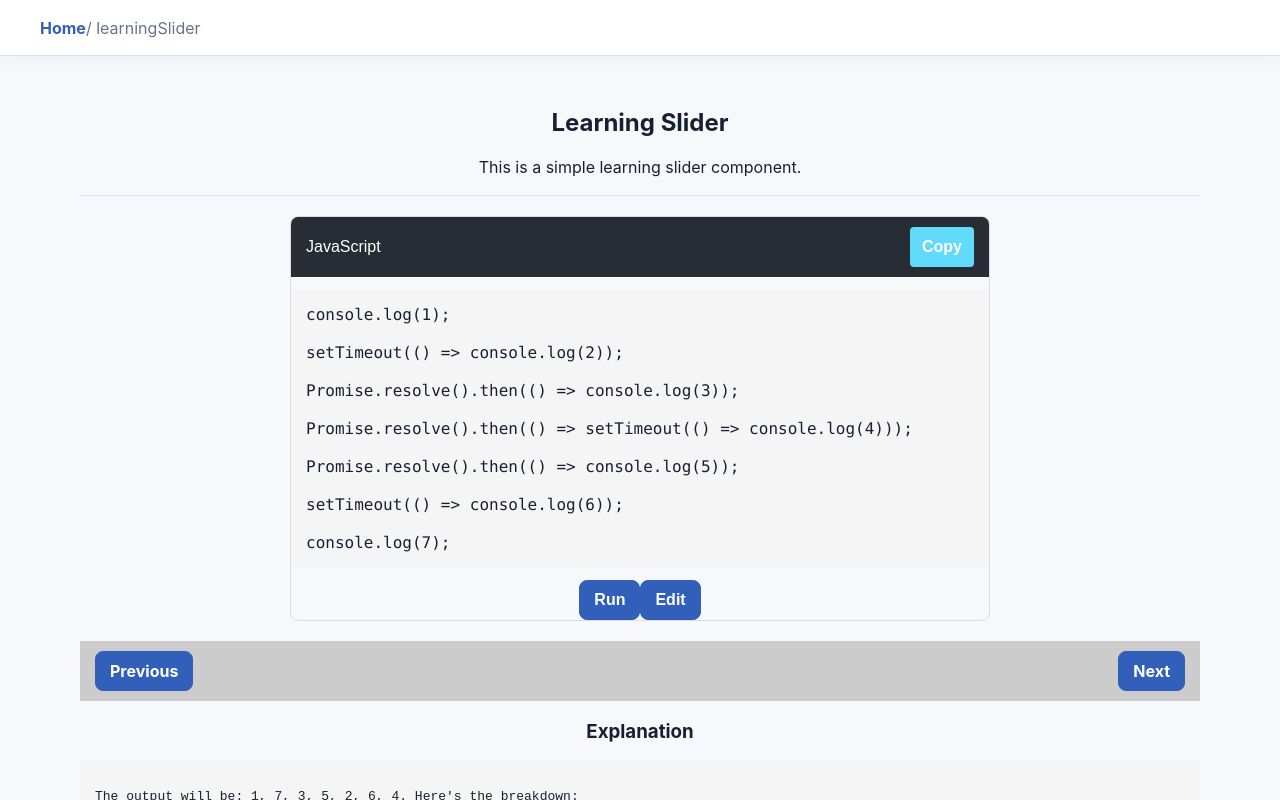
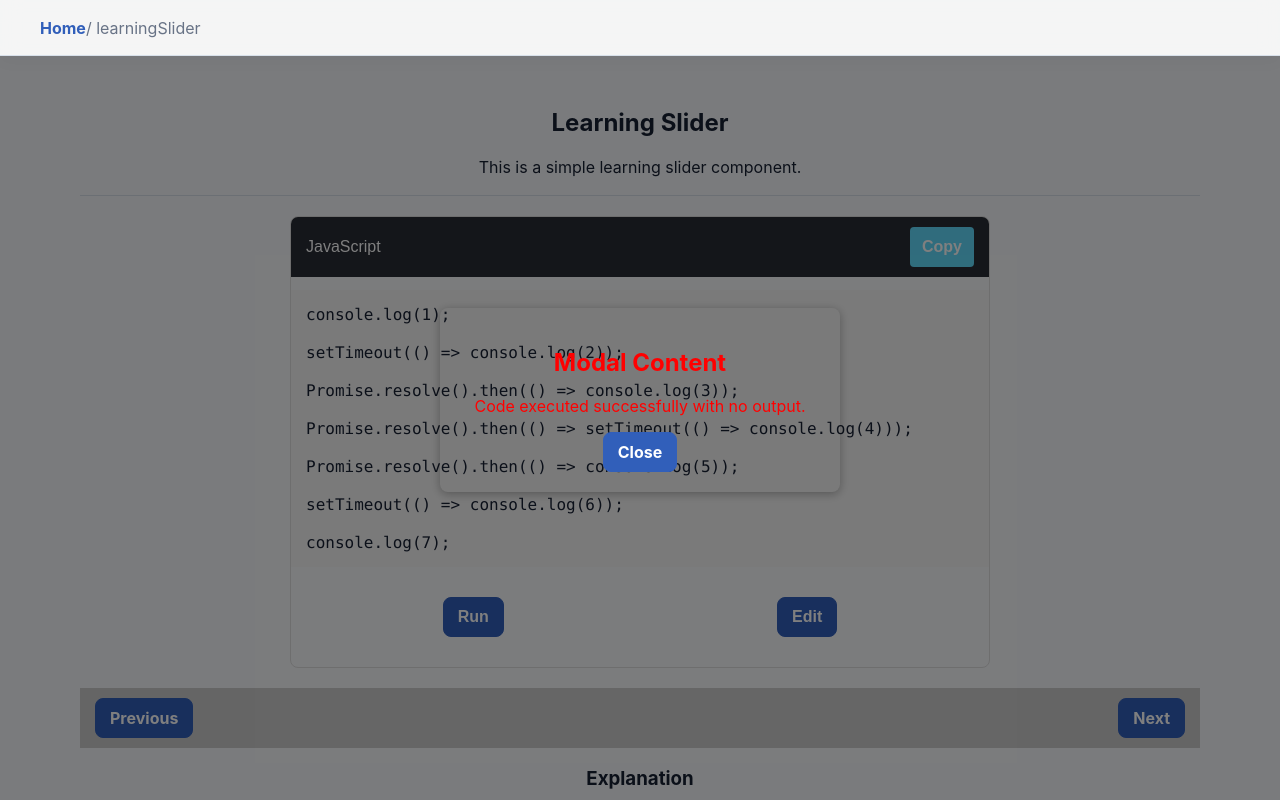
Before and after one commit to Anand-1/typescript-app, a React (Create React App) app: page /learningSlider in a window 1280 px wide. Shown: the top 800 px of the page. Built offline with nearby package versions, Linux system fonts and the light colour scheme.

Commit message:
Modal implementation

```diff
--- a/src/App.css
+++ b/src/App.css
@@ -153,18 +153,6 @@
   text-align: left;
 }
 
-.modal {
-  position: "fixed";
-  top: 0;
-  left: 0;
-  right: 0;
-  bottom: 0;
-  background-color: "rgba(0, 0, 0, 0.5)";
-  display: "flex";
-  align-items: "center";
-  justify-content:center;
-  box-shadow: var(--shadow);
-}
 
 hr {
   border: 0;
--- a/src/LearningSlider/Explanation.tsx
+++ b/src/LearningSlider/Explanation.tsx
@@ -5,10 +5,36 @@ type Props = {
 };
 
 const Explanation: React.FC<Props> = ({ explanation }) => {
+  const [showExplanation, setShowExplanation] = React.useState<boolean>(false);
+  const toggleExplanation = () => {
+    setShowExplanation(!showExplanation);
+  };
+
+  const copyExplanation = () => {
+    navigator.clipboard.writeText(explanation).catch(() => {
+      /* ignore clipboard errors */
+    });
+  };
+  const editExplanation = () => {
+    const updated = window.prompt("Edit explanation:", explanation);
+    if (updated !== null) {
+      // In a real app, you'd want to update the state here
+      alert("Updated explanation: " + updated);
+    }
+  };
   return (
     <div className="explanation">
       <h3>Explanation</h3>
-      <pre><p>{explanation}</p></pre>
+      <div className="explanation-buttons">
+        <button onClick={copyExplanation}>Copy Explanation</button>
+        <button onClick={editExplanation}>Edit Explanation</button>
+        <button onClick={toggleExplanation}>Show Explanation</button>
+      </div>
+      {showExplanation && (
+        <pre className="explanation-content">
+          <p>{explanation}</p>
+        </pre>
+      )}
     </div>
   );
 };
--- a/src/LearningSlider/LearningSlider.css
+++ b/src/LearningSlider/LearningSlider.css
@@ -44,3 +44,22 @@ pre {
   display: flex;
   padding: 10px 15px;
 }
+
+.changeButtons{
+  margin: 20px auto;
+  justify-content: space-around;
+  display: flex;
+  padding: 10px 15px;
+}
+
+.explanation-buttons{
+  background: #282c34;
+  color: #fff;
+  border: none;
+  padding: 6px 12px;
+  cursor: pointer;
+  border-radius: 4px;
+  font-weight: bold;
+  display: flex;
+  justify-content: space-around;
+}
--- a/src/LearningSlider/SnippetSlider.tsx
+++ b/src/LearningSlider/SnippetSlider.tsx
@@ -1,7 +1,39 @@
 import React from "react";
 import MyModal from "../Features/Portals";
 const SnippitSlider = ({ data }: { data: any }) => {
-  const [isOpen, setIsOpen] = React.useState<boolean>(false);
+  const [isOpen, setIsOpen] = React.useState<boolean>(true);
+  const [displayOutput, setDisplayOutput] = React.useState<string>("");
+  function editCode() {
+  const codeElem = document.getElementById("code-block");
+  const current = codeElem?.textContent || "";
+  const updated = window.prompt("Edit code:", current);
+  if (updated !== null && codeElem) {
+    codeElem.textContent = updated;
+  }
+}
+
+function runCode() {
+  const code = document.getElementById("code-block")?.textContent || "";
+  setIsOpen(true);
+  // Run Code and capture output
+  try {
+    const originalLog = console.log;
+    let output = "";
+    console.log = (message: any) => {
+      output += message + "\n";
+    };
+    const fn = new Function(code);
+    fn();
+    console.log = originalLog;
+    setDisplayOutput(output);
+
+  } catch (error) {
+    const outputElem = document.getElementById("output");
+    if (outputElem) {
+      outputElem.textContent = "Error executing code: " + error;
+    }
+  }
+}
   return (
     <div className="snippit-slider">
       <div className="code-container">
@@ -23,47 +55,17 @@ const SnippitSlider = ({ data }: { data: any }) => {
         <pre id="code-block">
           <code>{data.name}</code>
         </pre>
-        <button
-          onClick={() => {
-            const code =
-              document.getElementById("code-block")?.textContent || "";
-            try {
-              const fn = new Function(code);
-              fn();
-              let log = console.log;
-              log = function (...args) {
-                let data = log.bind(console, args);
-                alert(data);
-                const outputElem = document.getElementById("output");
-                if (outputElem) {
-                  outputElem.textContent += data + "\n";
-                }
-              };
-              setIsOpen(true);
-            } catch (error) {
-              console.error("Error executing code:", error);
-            }
-          }}
-        >
-          Run
-        </button>
-        <button onClick={editCode}>Edit</button>
+        <div className="changeButtons">
+          <button onClick={runCode}>Run</button>
+          <button onClick={editCode}>Edit</button>
+        </div>
         <MyModal isOpen={isOpen} onClose={() => setIsOpen(false)}>
-        <h2>Modal Content</h2>
-        <p id="output">This content is rendered outside the App component!</p>
-      </MyModal>
+          <h2>Modal Content</h2>
+          <p id="output">{displayOutput || "Code executed successfully with no output."}</p>
+        </MyModal>
       </div>
     </div>
   );
 };
 
-function editCode() {
-  const codeElem = document.getElementById("code-block");
-  const current = codeElem?.textContent || "";
-  const updated = window.prompt("Edit code:", current);
-  if (updated !== null && codeElem) {
-    codeElem.textContent = updated;
-  }
-}
-
 export default SnippitSlider;
```
